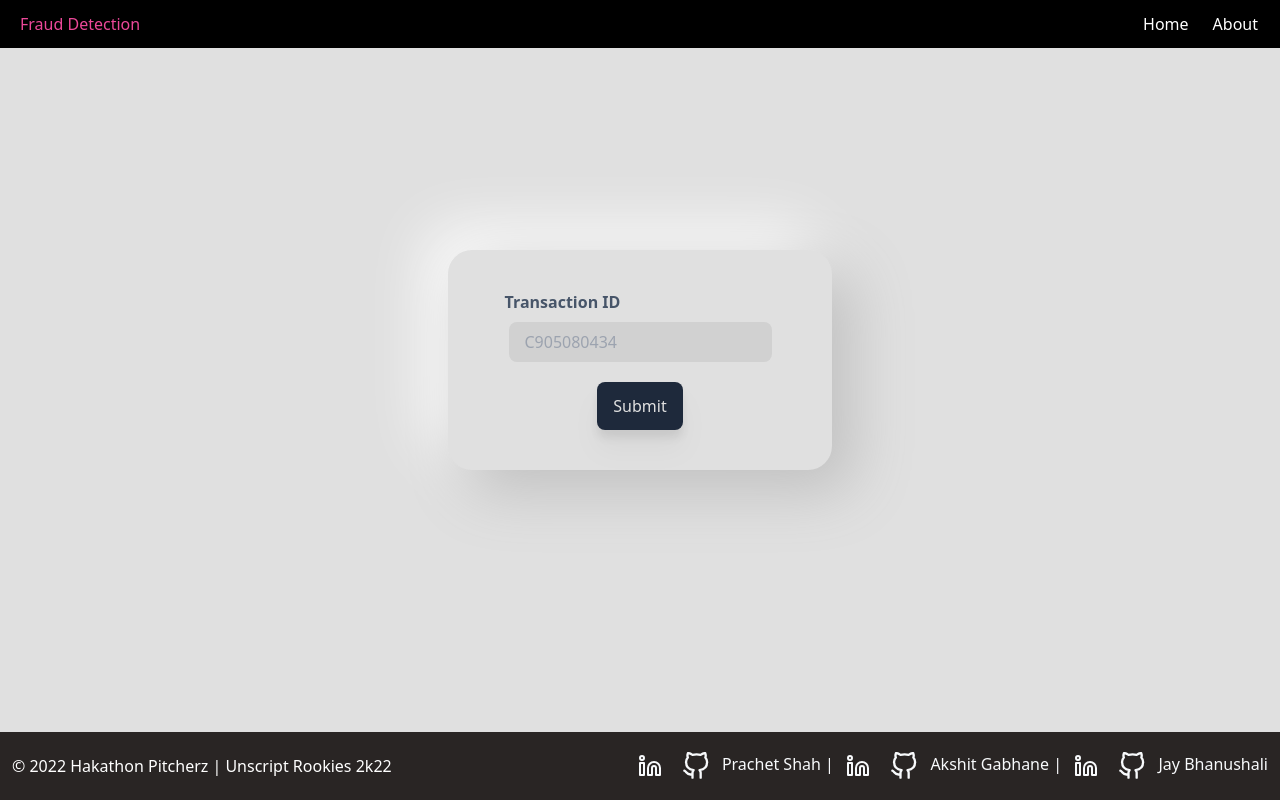
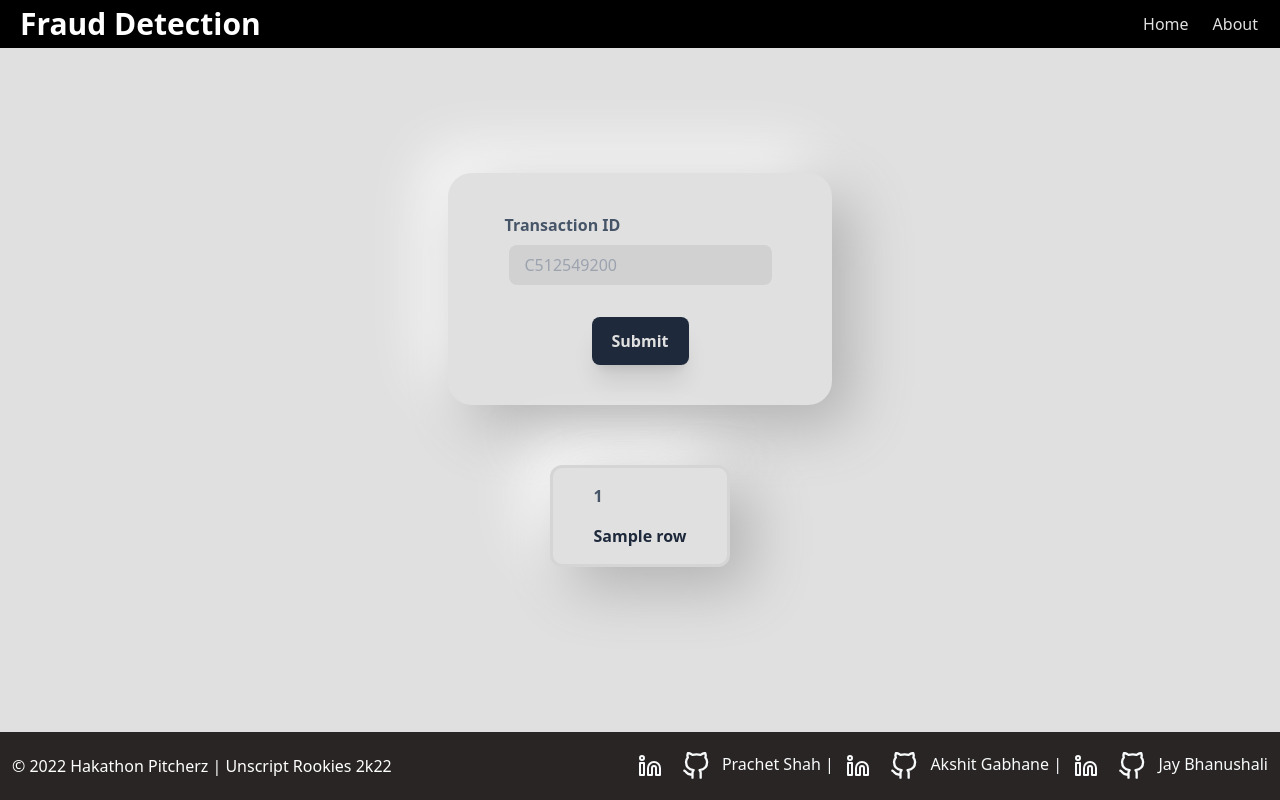
Before and after one commit to PrachetShah/Unscript-Rookies-2022, a Flask app: template flask_app/templates/home.html in a window 1280 px wide. Run offline with Flask 2, Linux system fonts and the light colour scheme; the template is opened without the code that fills it: most values are stand-ins (such as "Sample title", 1, 10 or a date in 2020); parts of the project's set-up code (start-up, migrations or seed data) failed here and were passed over; some libraries are stand-ins or nearby versions.

Commit message:
Website Work done

```diff
--- a/flask_app/app.py
+++ b/flask_app/app.py
@@ -1,6 +1,4 @@
 from flask import Flask, render_template, flash, redirect, request, url_for
-from datetime import timedelta
-from markupsafe import escape
 import pandas as pd
 import pickle
 
@@ -27,11 +25,21 @@
 
         id = request.form["transaction_id"]
 
-        row = df.loc[df['nameOrig']==int(id[1:])]
-
-        prediction = model.predict([list(row.iloc[0,[1,2,3,4,5,7,8]])])
-        print( prediction )
-        return render_template("home.html", row=list(row.values.tolist()), prediction=prediction)
+        try:
+            if id[0].lower() != 'c':
+                raise ValueError
+            row = df.loc[df['nameOrig']==int(id[1:])]
+        except ValueError:
+            return render_template("home.html", error="Enter valid Transaction ID")
+        if row.shape[0] == 0:
+            return render_template("home.html", prediction=0)
+        else:
+            feature_list = list(row.iloc[0,[1,2,3,4,5,7,8]])
+            name_list = list(row.iloc[:,[1,2,3,4,5,7,8]])
+            prediction = model.predict([feature_list])
+            print(feature_list)
+            print( prediction[0] )
+            return render_template("home.html", row=zip(name_list, feature_list), prediction=prediction[0])
     else:
         return render_template("home.html")
 
@@ -42,4 +50,4 @@
 
 
 if __name__ == "__main__":
-    app.run(debug = True)
+    app.run()
--- a/flask_app/static/styles/mainpage.css
+++ b/flask_app/static/styles/mainpage.css
@@ -1,7 +1,7 @@
 .neuro-flat{
     border-radius: 50px;
     background: #e0e0e0;
-    box-shadow:  20px 20px 60px #bebebe,
+    box-shadow:  20px 20px 60px #b0b0b0,
              -20px -20px 60px #ffffff;
 }
 
--- a/flask_app/templates/base.html
+++ b/flask_app/templates/base.html
@@ -9,22 +9,19 @@
   <link rel= "stylesheet" type= "text/css" href= "{{ url_for('static',filename='styles/mainpage.css') }}">
 </head>
 <!-- Background -->
-<!-- #3f1c4c #202640 #08445e -->
 <div
   class="-z-10 fixed top-0 left-0 h-full w-full bg-[#e0e0e0]"
 ></div>
 <!-- Header -->
 <div class="z-10 fixed top-0 w-full h-12 bg-black text-white flex items-center justify-between px-5">
-  <p class="text-pink-500">Fraud Detection</p>
+  <p class="text-white font-semibold text-3xl">Fraud Detection</p>
   <div class="flex space-x-5">
     <a href="./">
-      <p class="m-0.5 hover:text-fuchsia-600">Home</p>
+      <p class="m-0.5 text-[#e0e0e0] hover:text-white">Home</p>
     </a>
     <a href="./about">
-      <p class="m-0.5 hover:text-fuchsia-600">About</p>
+      <p class="m-0.5 text-[#e0e0e0] hover:text-white">About</p>
     </a>
-    <!-- <p>item</p> |
-    <p>item</p> -->
   </div>
 
 </div>
@@ -33,14 +30,9 @@
   <!-- Footer -->
   <div class="flex items-center justify-between mt-auto p-3 h-auto w-full bg-[#292524] text-white text-md" >
     &#169; 2022 Hakathon Pitcherz | Unscript Rookies 2k22
-    <!-- <svg class="inline w-3 h-3 fill-white" path='.\static\github.svg'> </svg>
-    <svg class="inline w-3 h-3 fill-white" path='.\static\inkedin.svg'></svg>  -->
     <!-- social links -->
     <div class='float-right text-slate-50'>
-      <!-- <a href="https://github.com/PrachetShah/Unscript-Rookies-2022">
-        <svg class="hover:text-fuchsia-600 inline m-2" xmlns="http://www.w3.org/2000/svg" width="28" height="28" viewBox="0 0 24 24" fill="none" stroke="currentColor" stroke-width="2" stroke-linecap="round" stroke-linejoin="round" class="feather feather-github"><path d="M9 19c-5 1.5-5-2.5-7-3m14 6v-3.87a3.37 3.37 0 0 0-.94-2.61c3.14-.35 6.44-1.54 6.44-7A5.44 5.44 0 0 0 20 4.77 5.07 5.07 0 0 0 19.91 1S18.73.65 16 2.48a13.38 13.38 0 0 0-7 0C6.27.65 5.09 1 5.09 1A5.07 5.07 0 0 0 5 4.77a5.44 5.44 0 0 0-1.5 3.78c0 5.42 3.3 6.61 6.44 7A3.37 3.37 0 0 0 9 18.13V22"></path></svg>
-         Repository &nbsp;&nbsp;|
-      </a> -->
+
 
       <span class="text-md" >
         <!-- Prachet -->
@@ -77,12 +69,3 @@
   </div>
 </body>
 </html>
-
-<!--
-
-  https://www.linkedin.com/in/prachet-shah">
-        <s
-https://www.linkedin.com/in/akshit-gabhane/">
-
-https://www.linkedin.com/in/jay-bhanushali-03b647200/
- -->
--- a/flask_app/templates/home.html
+++ b/flask_app/templates/home.html
@@ -1,20 +1,23 @@
 {% extends "base.html" %}
 {% block title %}Flask App{% endblock %}
 {% block body %}
+{% if error %}
+    <div class="fixed left-1/2 -translate-x-1/2 top-20 p-5 bg-slate-800 text-[#e0e0e0] rounded-lg">{{error}}</div>
+{% endif %}
 <div class="w-full h-[90vh] flex flex-col justify-center items-center">
     <div class="
                 h-auto w-96 bg-[#e0e0e0] text-white text-opacity-70 rounded-3xl
-                flex justify-center py-10
-                neuro-flat">
+                flex justify-center items-center py-10
+                neuro-flat my-10">
         <form
             action="#" method="POST"
             class="flex flex-col items-center h-auto w-full
-                space-y-5"
+                space-y-8"
         >
             <div class="space-y-2">
                 <p class="text-slate-600 font-semibold -translate-x-1">Transaction ID</p>
                 <input
-                type="text" name="transaction_id" placeholder="C905080434"
+                type="text" name="transaction_id" placeholder="C512549200"
                 class="bg-[#d1d1d1] text-slate-800
                     px-4 py-2 rounded-lg
                     focus:outline-none"
@@ -22,44 +25,39 @@
             </div>
             <input
                 type="submit"  value="Submit"
-                class="h-12 w-auto px-4
-                    rounded-lg drop-shadow-xl
+                class="h-12 w-auto px-5 font-semibold
+                    rounded-lg shadow-xl hover:bg-[#afafaf] hover:text-slate-800 duration-300 transition-colors
                     bg-slate-800 text-[#e0e0e0]"
             >
         </form>
 
     </div>
-    <div>
-    {% if prediction %}
+    <div class="flex flex-col items-center">
+    {% if True %}
+        {% if row %}
         <div class="w-auto h-auto my-5 py-4 px-10
                 flex justify-between items-center
                 space-x-10 bg-[#e0e0e0] neuro-flat font-semibold
                 border-[3px] border-[#d5d5d5] rounded-xl">
-            {% for i in range(7): %}
+            {% for i in row %}
             <div class="flex flex-col space-y-4">
-                <p class="text-slate-600">Title</p>
-                <p class="text-slate-800 font-bold">Item</p>
+                <p class="text-slate-600">{{i[0]}}</p>
+                <p class="text-slate-800 font-bold">{{i[1]}}</p>
             </div>
             {% endfor %}
+        {% endif %}
         </div>
-            {% if prediction[0]==1 %}
-                <div class="pt-5">Fraud detected</div>
-            {% else %}
-                <div class="pt-5">Fraud not detected</div>
+            {% if prediction==1 %}
+            <div class="mt-5 px-10 py-5 bg-slate-700 rounded-lg
+            text-[#e0e0e0] shadow-lg"
+            >Fraud detected</div>
+            {% elif prediction==0 %}
+                <div class="mt-5 px-10 py-5 bg-slate-700 rounded-lg
+                            text-[#e0e0e0] shadow-lg"
+                >Fraud not detected</div>
                 <div class="pt-2"></div>
             {% endif %}
     {% endif %}
-        <!-- <div class="w-auto h-auto my-5 py-4 px-10
-                    flex justify-between items-center
-                    space-x-10 bg-[#e0e0e0] neuro-flat font-semibold
-                    border-[3px] border-[#d5d5d5] rounded-xl">
-            {% for i in range(7): %}
-            <div class="flex flex-col space-y-4">
-                <p class="text-slate-600">Title</p>
-                <p class="text-slate-800 font-bold">Item</p>
-            </div>
-            {% endfor %}
-        </div> -->
     </div>
 </div>
 {% endblock %}
```
Also changed, not shown: flask_app/test.py (deleted, +0 -17 lines), 1 other file.
